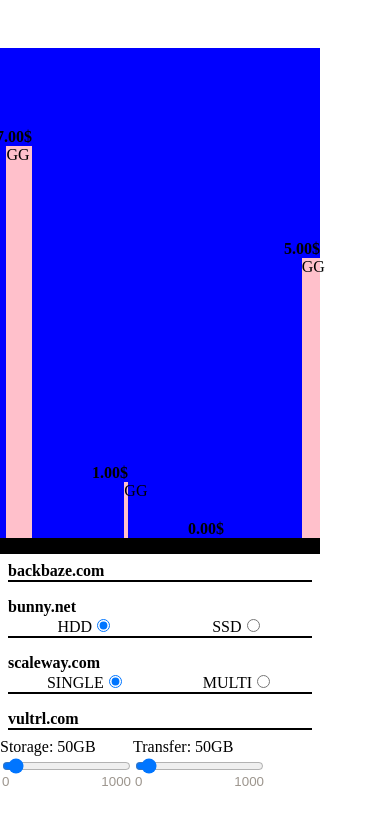
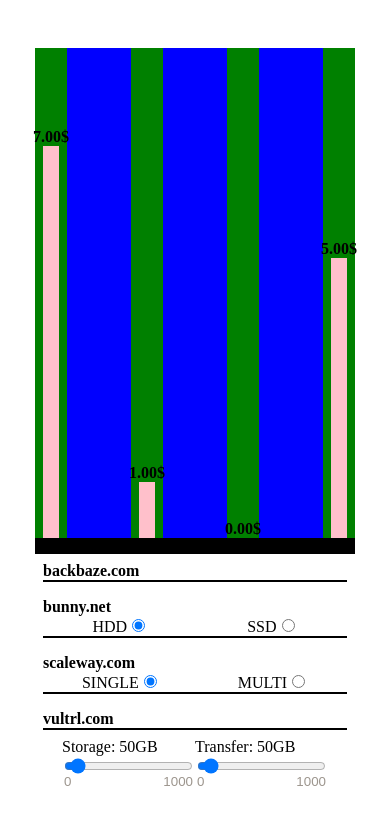
Before and after one commit to Viper-JSX/Storage-price-calculator, a website built with webpack: page src/index.html in a window 390 px wide. Built offline with nearby package versions, Linux system fonts and the light colour scheme.

Commit message:
Configured layout of chart column

```diff
--- a/src/css/main.css
+++ b/src/css/main.css
@@ -90,11 +90,12 @@
 
 .chartItem{
     display: flex;
+    background-color: green;
 }
 
 .chartColumn{
     height: 20px;
-    background-color: red;
+    background-color: pink;
     animation-name: columnResize;
     animation-iteration-count: 1;
     animation-fill-mode: forwards;
@@ -106,10 +107,6 @@
     background-color: black;
 }
 
-.chartColumn::before{
-    content: "GG";
-}
-
 
 
 
@@ -118,6 +115,7 @@
 
 @media screen and (max-width: 400px) {
     .App{
+        align-items: center;
         flex-direction: column-reverse;
     }
 
@@ -136,14 +134,13 @@
     .chartItem{
         width: 2rem;
         height: 100%;
-        align-items: flex-end;
+        align-items: center;
         flex-direction: column-reverse;
     }
 
     .chartColumn{
-        width: 100%;
+        width: 1rem !important;
         height: calc(100% * 0.8 * var(--size));
-        background-color: pink;
     }
 }
 
```
